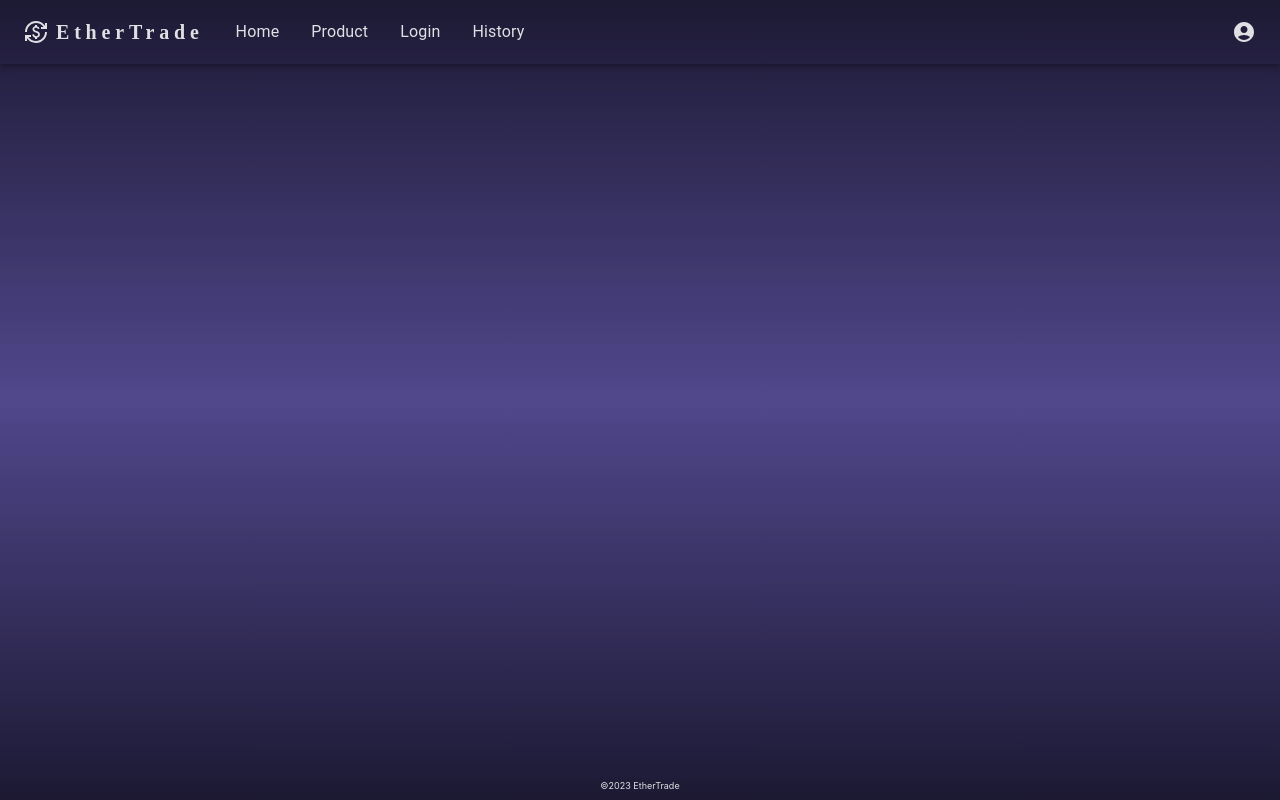
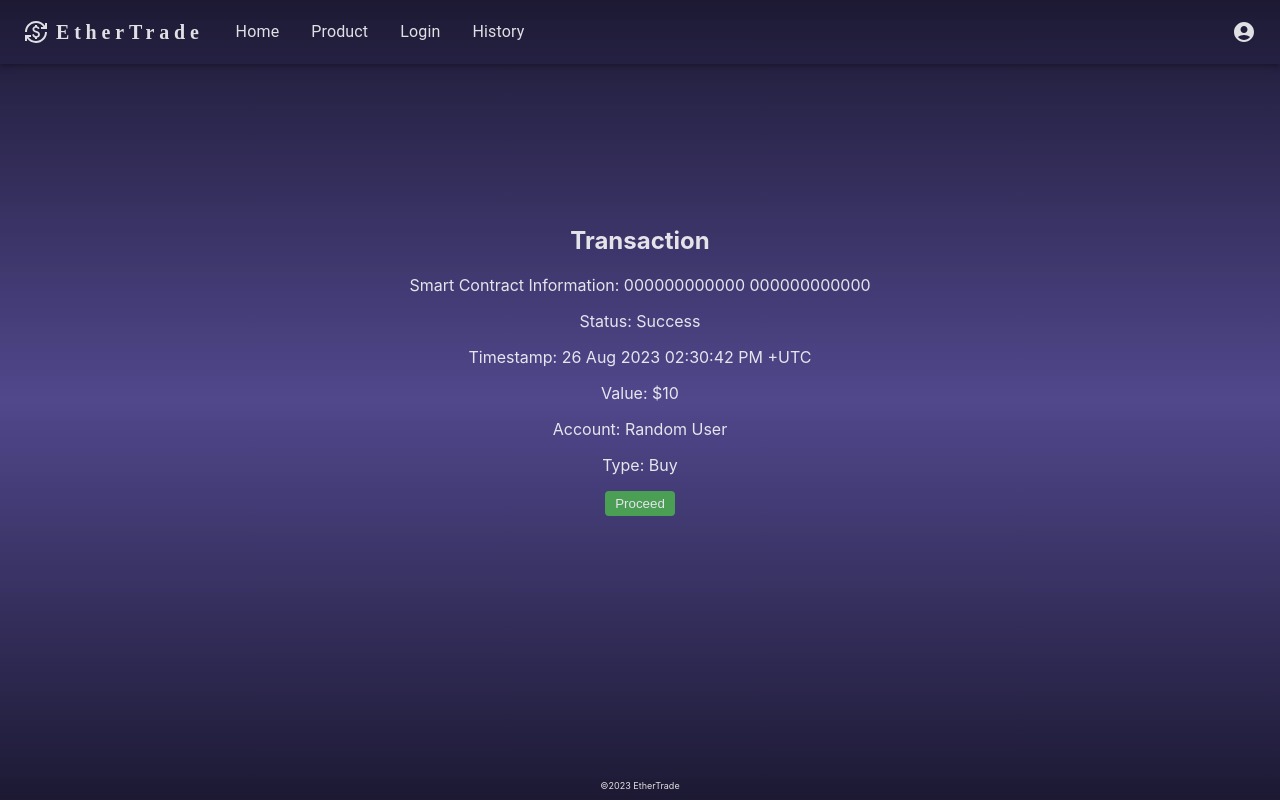
Before and after one commit to NarongdechSoontornekajit/COS30049-1, a React (Create React App) app: page /buy in a window 1280 px wide. Built offline with nearby package versions, Linux system fonts and the light colour scheme.

Commit message:
added buy page and improved transaction page

```diff
--- a/src/App.js
+++ b/src/App.js
@@ -1,13 +1,13 @@
 import React from 'react';
-import Login from './login.js'
-import Blog from './blog.js'
+import Login from './login.js';
+import Blog from './blog.js';
 import BasicGrid from './grid.js';
+import Buy from './buy.js';
 import Body from './homeComponent/homeBody.js';
 import ResponsiveAppBar from './homeComponent/navBar.js';
 import Footer from './homeComponent/footer.js';
-import { BrowserRouter, Routes, Route, Link } from 'react-router-dom';
+import { BrowserRouter, Routes, Route } from 'react-router-dom'; // Import BrowserRouter and Route
 import './App.css';
-
 import { styled } from '@mui/material/styles';
 import Box from '@mui/material/Box';
 import Paper from '@mui/material/Paper';
@@ -33,7 +33,9 @@ class App extends React.Component {
     return (
       <body>
           <Box sx={{ flexGrow: 1 }}>
-          <Grid container spacing={"1"}
+            <Grid
+              container
+              spacing={"1"}
               direction="row"
               justifyContent="space-between"
               alignItems="stretch"
@@ -42,14 +44,14 @@ class App extends React.Component {
               <Grid item xs={12} sm={12} md={12}>
                 <TransparentGridItem><ResponsiveAppBar/></TransparentGridItem>
               </Grid>
-            <Grid item xs={12} sm={12} md={12}
-              alignItems="stretch">
+              <Grid item xs={12} sm={12} md={12} alignItems="stretch">
                 <TransparentGridItem>
                   <Routes>
                     <Route path="/Home" element={<Body />} />
                     <Route path="/Product" element={<Blog />} />
-                  <Route path="/Login" element={<Login/>} />
+                    <Route path="/Login" element={<Login />} />
                     <Route path="/BasicGrid" element={<BasicGrid />} />
+                    <Route path="/buy" element={<Buy />} /> {/* Add Route for Buy component */}
                   </Routes>
                 </TransparentGridItem>
               </Grid>
--- a/src/blog.js
+++ b/src/blog.js
@@ -6,6 +6,9 @@ import ButtonBase from "@mui/material/ButtonBase";
 import TextField from "@mui/material/TextField";
 import MenuItem from "@mui/material/MenuItem";
 import "./products.css";
+import crypto from './images/crypto.png';
+import { useNavigate } from 'react-router-dom';
+
 
 const Img = styled("img")({
   margin: "auto",
@@ -20,56 +23,56 @@ const products = [
     name: "Product 1",
     description: "Description for Product 1",
     price: "$19.00",
-    imageUrl: "URL_TO_IMAGE_1"
+    imageUrl: crypto
   },
   {
     id: 2,
     name: "Product 2",
     description: "Description for Product 2",
     price: "$15.00",
-    imageUrl: "URL_TO_IMAGE_2"
+    imageUrl: crypto
   },
   {
     id: 3,
     name: "Product 3",
     description: "Description for Product 3",
     price: "$25.00",
-    imageUrl: "URL_TO_IMAGE_3"
+    imageUrl: crypto
   },
   {
     id: 4,
     name: "Product 4",
     description: "Description for Product 4",
     price: "$10.00",
-    imageUrl: "URL_TO_IMAGE_4"
+    imageUrl: crypto
   },
   {
     id: 5,
     name: "Product 5",
     description: "Description for Product 5",
     price: "$12.50",
-    imageUrl: "URL_TO_IMAGE_5"
+    imageUrl: crypto
   },
   {
     id: 6,
     name: "Product 6",
     description: "Description for Product 6",
     price: "$12.50",
-    imageUrl: "URL_TO_IMAGE_6"
+    imageUrl: crypto
   },
   {
     id: 7,
     name: "Product 7",
     description: "Description for Product 7",
     price: "$12.50",
-    imageUrl: "URL_TO_IMAGE_7"
+    imageUrl: crypto
   },
   {
     id: 8,
     name: "Product 8",
     description: "Description for Product 8",
     price: "$12.50",
-    imageUrl: "URL_TO_IMAGE_8"
+    imageUrl: crypto
   }
 ];
 export default function ComplexGrid() {
@@ -84,6 +87,14 @@ export default function ComplexGrid() {
   // Function to handle search text change
   const handleSearchChange = (event) => {
     setSearchText(event.target.value);
+  };
+
+  const navigate = useNavigate();
+
+  // Function to handle "Buy" button click
+  const handleBuyClick = (product) => {
+    // Navigate to the Buy page and pass the product as a search parameter
+    navigate(`/buy?productId=${product.id}`);
   };
 
   return (
@@ -136,7 +147,9 @@ export default function ComplexGrid() {
       {product.price}
       </Typography>
       </div>
-      <button className="buy-button">Buy</button>
+      <button className="buy-button" onClick={() => handleBuyClick(product)}>
+            Buy
+      </button>
       </Paper>
     ))}
     </div>
--- /dev/null
+++ b/src/buy.css
@@ -0,0 +1,9 @@
+.proceed-button {
+  position: center;
+  background-color: #4caf50; /* Green button background color */
+  color: white; /* Text color */
+  padding: 5px 10px;
+  border: none;
+  border-radius: 4px;
+  cursor: pointer;
+}
--- /dev/null
+++ b/src/buy.js
@@ -0,0 +1,28 @@
+import React from 'react';
+import { useLocation } from 'react-router-dom';
+import "./buy.css";
+
+function Buy() {
+  const location = useLocation();
+  const searchParams = new URLSearchParams(location.search);
+  const productId = searchParams.get('productId');
+
+  // Fetch product details using the productId and display them in your component
+
+  return (
+    <div className="transaction-tile">
+      {/* Display product details */}
+      <h2>Transaction</h2>
+      <p>Smart Contract Information: 000000000000 000000000000</p>
+      <p>Status: Success</p>
+      <p>Timestamp: 26 Aug 2023 02:30:42 PM +UTC</p>
+      <p>Value: $10</p>
+      <p>Account: Random User</p>
+      <p>Type: Buy</p>
+
+      <button className="proceed-button">Proceed</button>
+    </div>
+  );
+}
+
+export default Buy;
--- a/src/products.css
+++ b/src/products.css
@@ -43,7 +43,7 @@
   margin: 0 auto;
   margin-bottom: 20px;
   padding: 20px;
-  background-color: rgba(255, 255, 255, 0.8); /* Add opacity */
+  background-color: rgba(245, 245, 245, 0.8); /* Add opacity */
   backdrop-filter: blur(10px); /* Add a backdrop filter for a frosted glass effect */
   border: 1px solid #ddd;
   border-radius: 8px;
@@ -82,7 +82,7 @@
 .buy-button {
   position: absolute;
   right: 20px; /* Adjust the button position to the right */
-  bottom: 20px; /* Adjust the button position to the bottom */
+  bottom: 50px; /* Adjust the button position to the bottom */
   background-color: #4caf50; /* Green button background color */
   color: white; /* Text color */
   padding: 5px 10px;
```
Also changed, not shown: src/images/crypto.png (added). Lines whose indentation alone changed are shown as unchanged.
